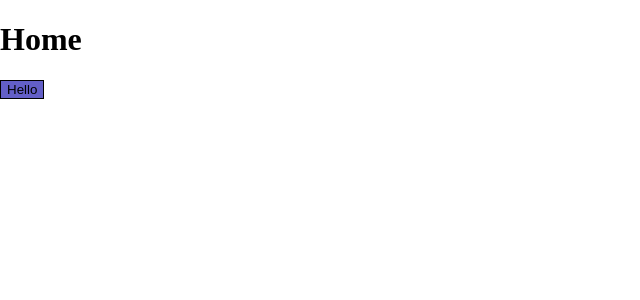
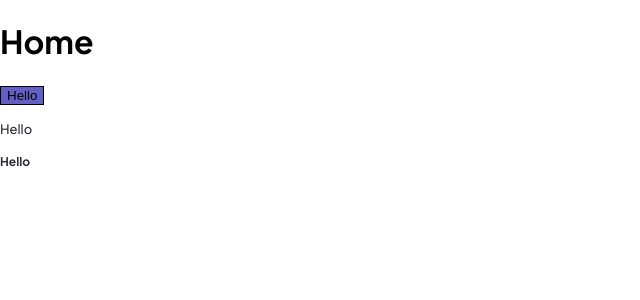
Before and after one commit to joanpujol/kanban-task-management-web-app, a Next.js app: page / in a window 1280 px wide. Shown: the top 300 px of the page, without its empty margins (0-640 px from the left). Built offline with nearby package versions, Linux system fonts and the light colour scheme.

Commit message:
Add typography component

```diff
--- a/app/layout.tsx
+++ b/app/layout.tsx
@@ -3,6 +3,12 @@
 
 import { useState } from "react"
 import { Theme } from "../styles/theme"
+import { Plus_Jakarta_Sans } from "@next/font/google"
+
+const plusJakartaSans = Plus_Jakarta_Sans({
+  subsets: ["latin"],
+  weight: ["500", "700"],
+})
 
 export default function RootLayout({
   children,
@@ -14,7 +20,7 @@ export default function RootLayout({
   return (
     <html>
       <head />
-      <body>
+      <body className={plusJakartaSans.className}>
         <Theme theme={theme}>
           {children}
         </Theme>
--- a/app/page.tsx
+++ b/app/page.tsx
@@ -1,4 +1,5 @@
-import Button from "../components/Atoms/Button/Button";
+import Button from "../components/atoms/Button/Button";
+import { Typography } from "../components/atoms/Typography/Typography";
 import Layout from "./layout";
 
 export default function HomePage() {
@@ -6,6 +7,8 @@ export default function HomePage() {
     <Layout>
       <h1>Home</h1>
       <Button>Hello</Button>
+      <Typography variant="Body" size="l">Hello</Typography>
+      <Typography variant="Body" size="m">Hello</Typography>
     </Layout>
   )
 }
--- /dev/null
+++ b/components/atoms/Typography/Typography.styles.tsx
@@ -0,0 +1,50 @@
+import styled from "styled-components";
+
+export const Heading = ($size: 's' | 'm' | 'l' | 'xl') => {
+  const headings = {
+    xl: styled.h1`
+      color: ${({ theme }) => theme.colors.black};
+      font-weight: 700;
+      font-size: 24px;
+      line-height: 30px;
+    `,
+    l: styled.h2`
+      color: ${({ theme }) => theme.colors.black};
+      font-weight: 700;
+      font-size: 18px;
+      line-height: 23px;
+    `,
+    m: styled.h3`
+      color: ${({ theme }) => theme.colors.black};
+      font-weight: 700;
+      font-size: 15px;
+      line-height: 19px;
+    `,
+    s: styled.h4`
+      color: ${({ theme }) => theme.colors.mediumGrey};
+      font-weight: 700;
+      font-size: 12px;
+      line-height: 15px;
+      letter-spacing: 2.4px;
+    `,
+  };
+  return headings[$size];
+};
+
+export const Body = ($size: 'm' | 'l') => {
+  const bodies = {
+    l: styled.p`
+      color: ${({ theme }) => theme.colors.darkGrey};
+      font-weight: 500;
+      font-size: 13px;
+      line-height: 23px;
+    `,
+    m: styled.p`
+      color: ${({ theme }) => theme.colors.darkGrey};
+      font-weight: 700;
+      font-size: 12px;
+      line-height: 15px;
+    `,
+  };
+  return bodies[$size];
+};
--- /dev/null
+++ b/components/atoms/Typography/Typography.tsx
@@ -0,0 +1,22 @@
+"use client";
+
+import React from "react";
+import * as S from "./Typography.styles";
+
+type Props =
+  | {
+      variant: "Heading";
+      size: "s" | "m" | "l" | "xl";
+      children: React.ReactNode;
+    }
+  | {
+      variant: "Body";
+      size: "m" | "l";
+      children: React.ReactNode;
+    };
+
+export const Typography = ({ variant = "Body", size, children }: Props) => {
+  // @ts-ignore: Types are correct, but TS doesn't like it
+  const element = variant === "Heading" ? S.Heading(size) : S.Body(size);
+  return React.createElement(element, {}, children);
+};
--- a/package.json
+++ b/package.json
@@ -9,7 +9,7 @@
     "lint": "next lint"
   },
   "dependencies": {
-    "@next/font": "13.1.1",
+    "@next/font": "^13.1.1",
     "@types/node": "18.11.18",
     "@types/react": "18.0.26",
     "@types/react-dom": "18.0.10",
```
Also changed, not shown: components/atoms/Button/Button.tsx (renamed from components/Atoms/Button/Button.tsx), 1 other file (tests, documents, lock files or other folders).
